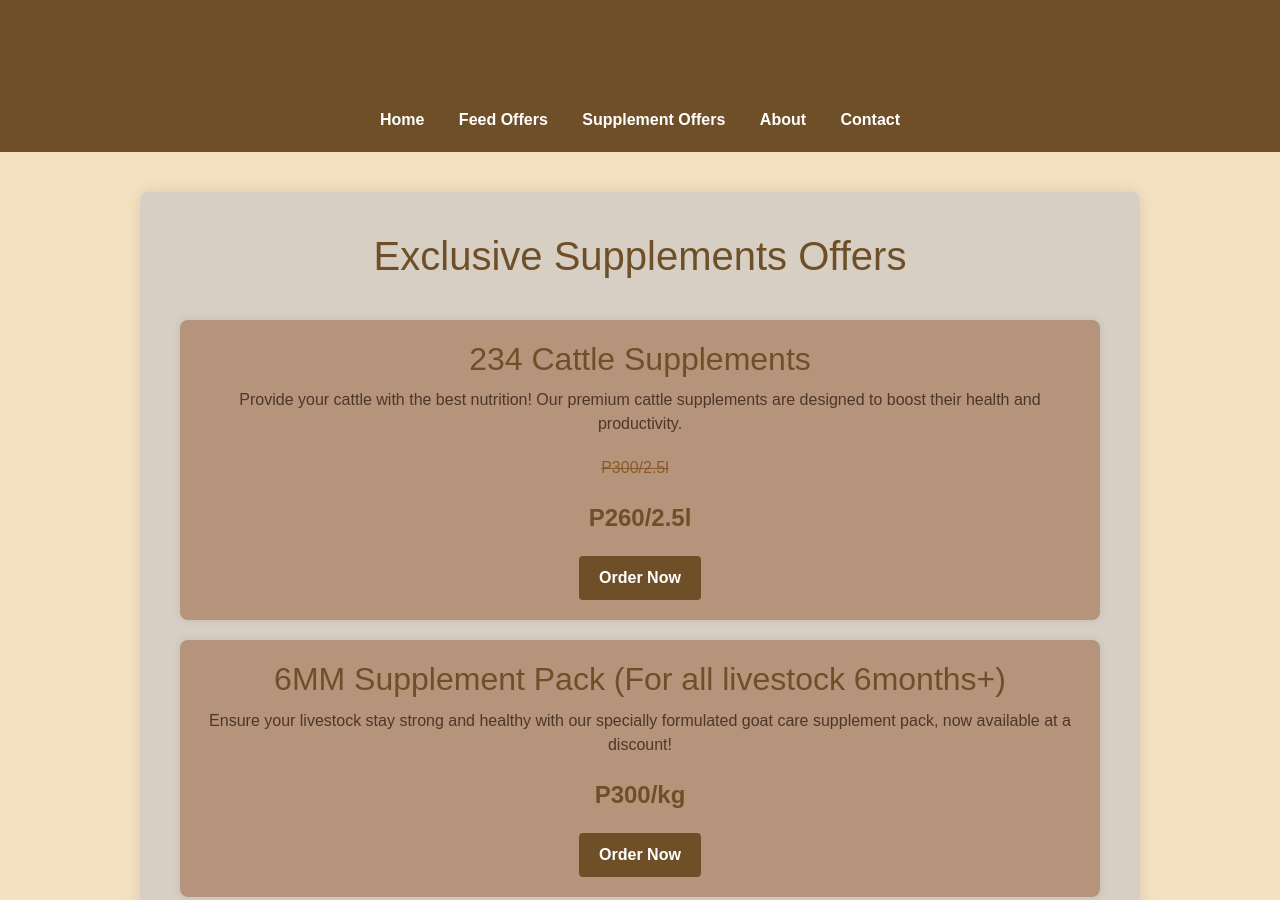
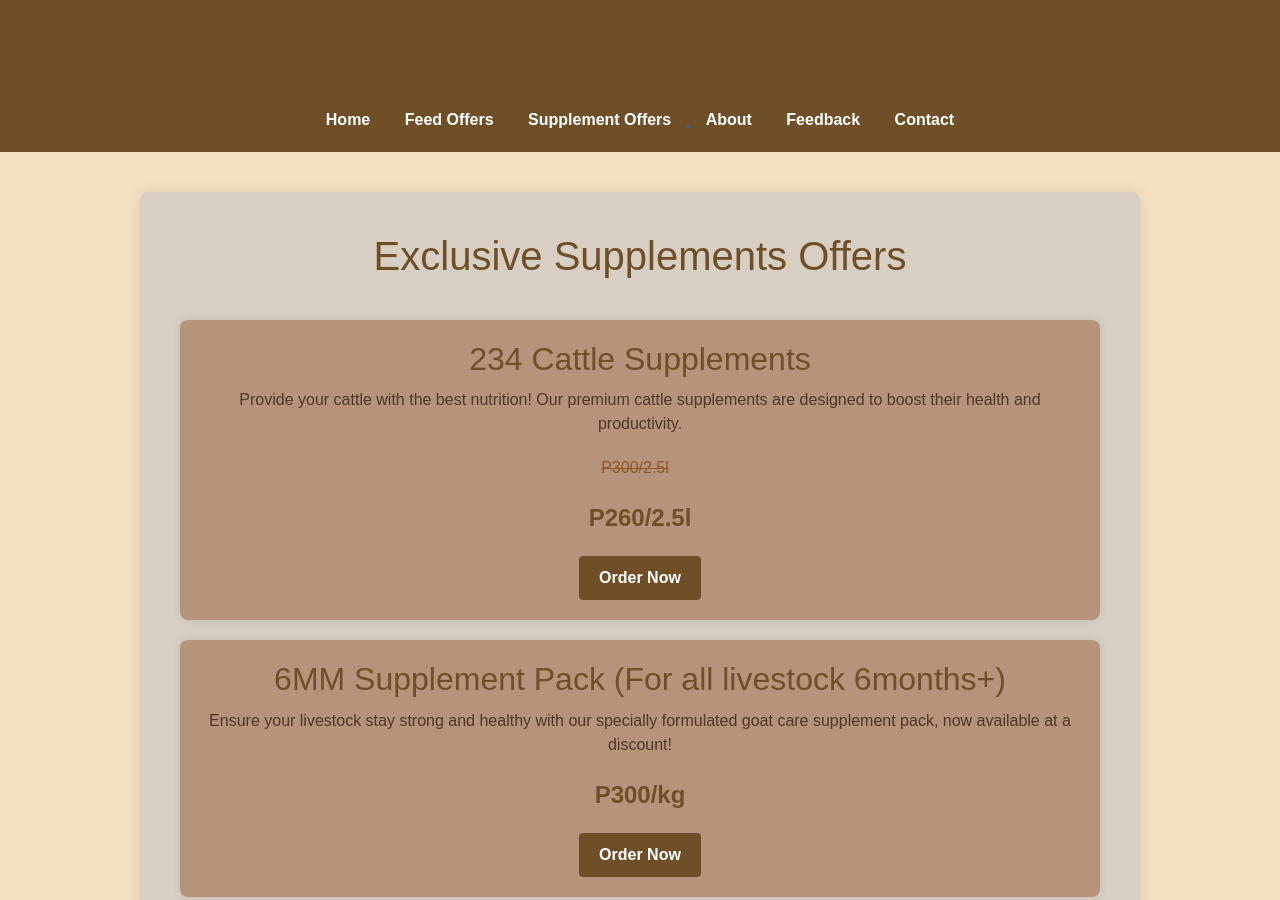
Before and after one commit to bida24-146/6MM, a plain HTML site: page supplementoffers.html in a window 1280 px wide. Shown: the top 900 px of the page. Drawn offline with nearby package versions, Linux system fonts and the light colour scheme.

Commit message:
Update supplementoffers.html

```diff
--- a/supplementoffers.html
+++ b/supplementoffers.html
@@ -16,10 +16,10 @@
    <nav>
 <ul>
 <li><a href="index.html">Home</a></li>
-
 <li><a href="feedoffers.html">Feed Offers</a></li>
-             <li><a href="supplementoffers.html">Supplement Offers</a></li>
+<li><a href="supplementoffers.html">Supplement Offers</li>
 <li><a href="about.html">About</a></li>
+<li><a href="feedback.html">Feedback</a></li>
 <li><a href="contact.html">Contact</a></li>
 </ul>
 </nav>
```
Lines whose indentation alone changed are shown as unchanged.
